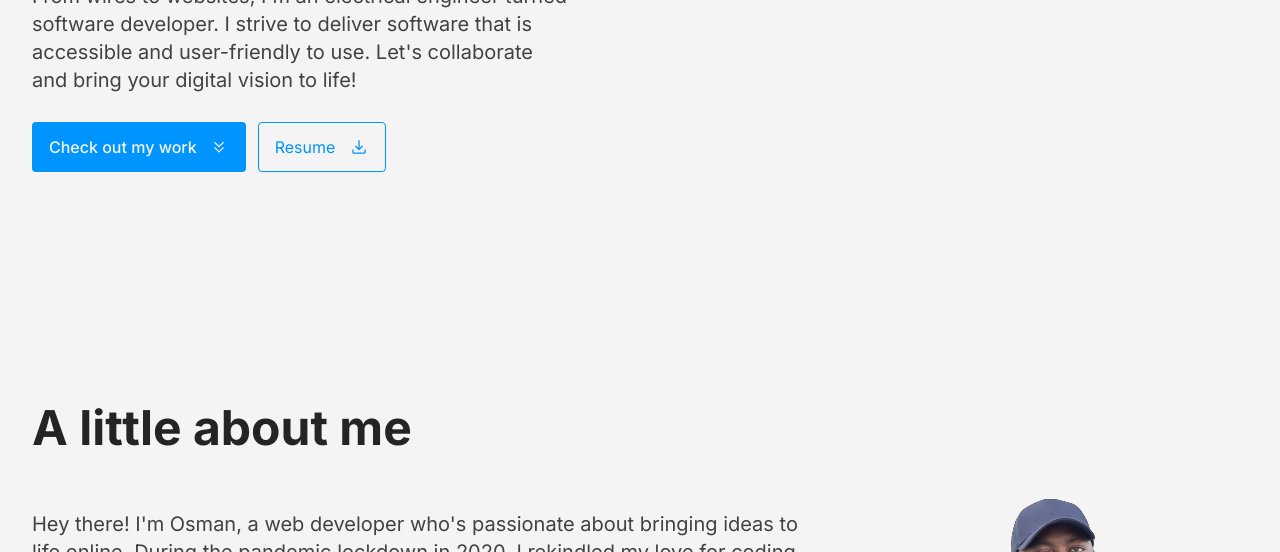
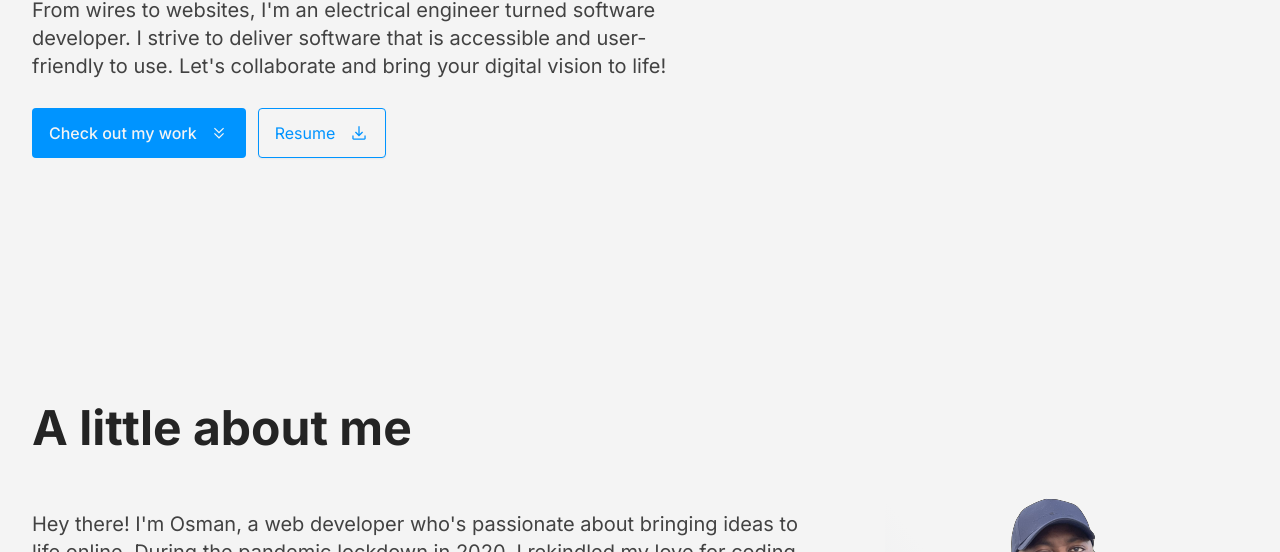
Before and after one commit to OsmanTolo/tailwindcss-portfolio, a website: page index.html in a window 1280 px wide. Shown: the part 548-1100 px from the top of the page. Drawn offline with nearby package versions, Linux system fonts and the light colour scheme.

Commit message:
Misc adjustments

```diff
--- a/index.html
+++ b/index.html
@@ -83,7 +83,8 @@
         class='mt-[5px] text-[40px] sm:text-6xl lg:text-[80px] leading-[1] font-semibold text-onyx dark:text-gray-300'>
         I craft delightful, responsive software.
       </h2>
-      <p class='max-w-[540px] mt-5 text-sm sm:text-lg lg:text-xl leading-snug text-onyx dark:text-gray-300'>
+      <p
+        class='max-w-[540px] lg:max-w-2xl mt-5 text-sm sm:text-lg lg:text-xl leading-snug text-onyx dark:text-gray-300'>
         From wires to websites, I'm an electrical engineer turned software
         developer. I strive to deliver software that is accessible and
         user-friendly to use. Let's collaborate and bring your digital vision to
```
Also changed, not shown: css/main.css.
